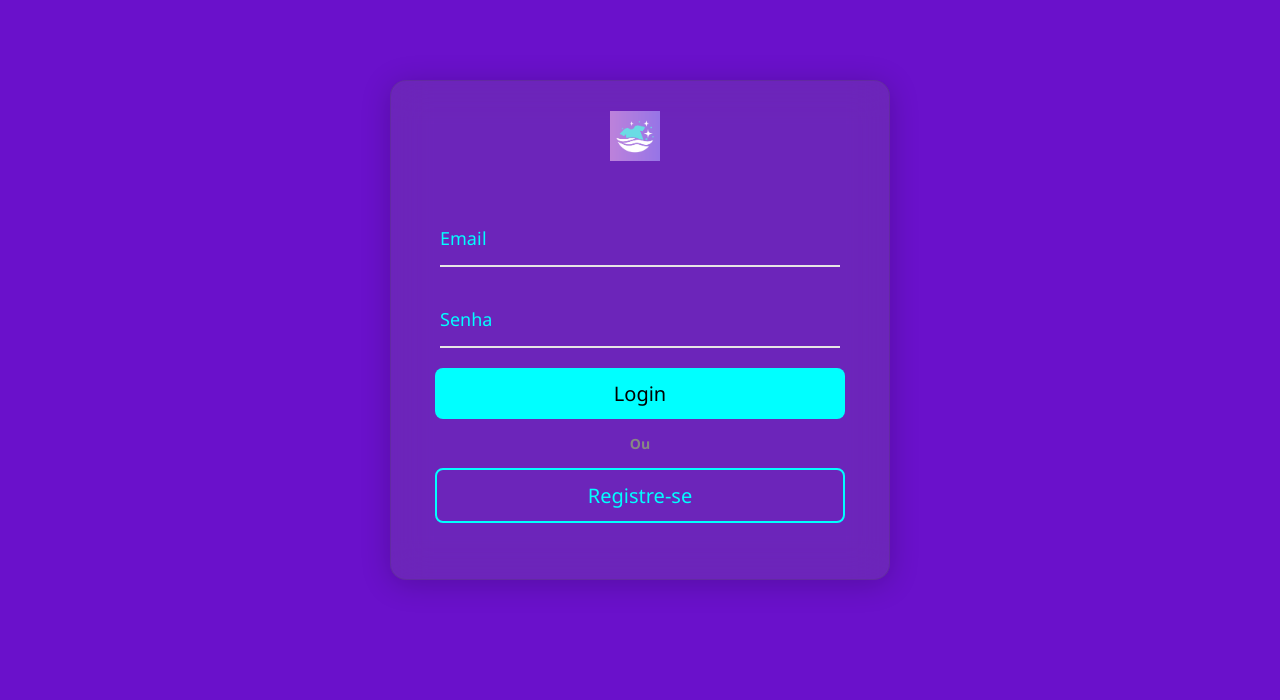
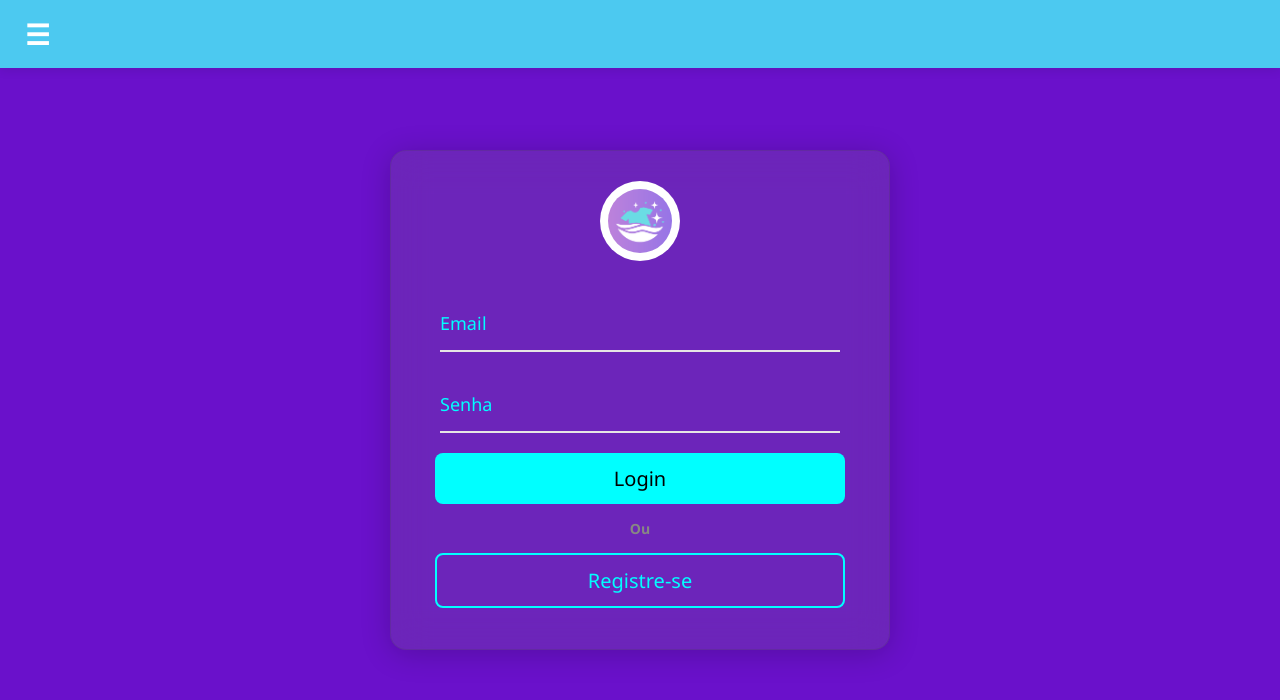
Before and after one commit to josecjunior7/washing-project, a React (Create React App) app in the folder frontend/: page / in a window 1280 px wide. Shown: the top 700 px of the page. Built offline with nearby package versions, Linux system fonts and the light colour scheme.

Commit message:
mudança da pagina
Co-Authored-By: José C. Júnior <203379644+josecjunior7@users.noreply.github.com>

```diff
--- a/frontend/src/pages/Login/Login.css
+++ b/frontend/src/pages/Login/Login.css
@@ -7,42 +7,124 @@
   font-family: "Segoe UI", Arial, sans-serif;
 }
 
+/* MAIN COM FUNDO ROXO */
 main {
   margin: 0;
   background: #6a11cb;
   min-height: 100vh;
+  padding-top: 70px;
   overflow: hidden;
 }
 
+/* ========== FAIXA AZUL NO TOPO ========== */
+.top-bar {
+  background: #4cc9f0;
+  padding: 15px 25px;
+  display: flex;
+  align-items: center;
+  position: fixed;
+  top: 0;
+  left: 0;
+  right: 0;
+  z-index: 100;
+  box-shadow: 0 2px 10px rgba(0, 0, 0, 0.1);
+}
+
+.menu-icon {
+  font-size: 28px;
+  cursor: pointer;
+  color: white;
+  font-weight: bold;
+  transition: 0.2s;
+}
+
+.menu-icon:hover {
+  opacity: 0.8;
+  transform: scale(1.05);
+}
+
+/* ========== MENU LATERAL ========== */
+.menu-lateral {
+  position: fixed;
+  top: 70px;
+  left: 20px;
+  background: white;
+  border-radius: 12px;
+  box-shadow: 0 5px 20px rgba(0, 0, 0, 0.2);
+  z-index: 1000;
+  min-width: 200px;
+  overflow: hidden;
+  animation: slideDown 0.2s ease;
+}
+
+@keyframes slideDown {
+  from {
+    opacity: 0;
+    transform: translateY(-10px);
+  }
+  to {
+    opacity: 1;
+    transform: translateY(0);
+  }
+}
+
+.menu-item {
+  padding: 12px 20px;
+  font-size: 16px;
+  color: #333;
+  cursor: pointer;
+  transition: 0.2s;
+  border-bottom: 1px solid #eee;
+}
+
+.menu-item:last-child {
+  border-bottom: none;
+}
+
+.menu-item:hover {
+  background: #f0f0f0;
+  color: #4cc9f0;
+}
+
+/* ========== PAINEL DE LOGIN ========== */
 .painel-login {
   margin: auto;
   margin-top: 80px;
   width: 70%;
   max-width: 500px;
   height: 500px;
-    border-radius: 1rem; /*rounded-2xl*/
-    background: #77777733; /*leve transparência*/
+  border-radius: 1rem;
+  background: #77777733;
   border: 1px solid #43434333;
-    backdrop-filter: blur(18px); /*efeito de vidro*/
-    -webkit-backdrop-filter: blur(12px); /*compatibilidade Safari*/
+  backdrop-filter: blur(18px);
+  -webkit-backdrop-filter: blur(12px);
   box-shadow: 0 4px 30px #00000033;
-
   display: flex;
   flex-flow: column nowrap;
   justify-content: start;
   align-items: center;
+  position: relative;
+  z-index: 1;
 }
 
+/* ========== LOGO ========== */
 .logo {
-  width: 60px;
-  margin: 25px;
+  width: 80px;
+  margin: 20px;
   margin-top: 30px;
-  margin-bottom: 30px;
-
+  margin-bottom: 20px;
+  display: flex;
+  justify-content: center;
+  align-items: center;
 }
 
-img {
-    width: 50px;
+.logo img {
+  width: 100%;
+  max-width: 80px;
+  height: auto;
+  border-radius: 50%;
+  background: white;
+  padding: 8px;
 }
 
 .descricao {
@@ -54,7 +136,6 @@ img {
 }
 
 /* ------------------------INPUT EMAIL----------------------------*/
-
 .i-email {
   position: relative;
   margin: 15px 0 10px;
@@ -70,7 +151,7 @@ img {
   width: 100%;
   padding: 15px 0;
   font-size: 18px;
-  color:  #00FFFF;
+  color: #00FFFF;
 }
 
 .i-email input:focus,
@@ -101,7 +182,6 @@ img {
 }
 
 /* ------------------------INPUT SENHA----------------------------*/
-
 .i-senha {
   position: relative;
   margin: 15px 0 10px;
@@ -117,7 +197,7 @@ img {
   width: 100%;
   padding: 15px 0;
   font-size: 18px;
-  color: #00FFFF;/*deixar ciano*/
+  color: #00FFFF;
 }
 
 .i-senha input:focus,
@@ -147,8 +227,7 @@ img {
   transform: translateY(-30px);
 }
 
-/*------------------------BOTÃO---------------------------------*/
-
+/*------------------------BOTÃO LOGIN---------------------------------*/
 .btn-login {
   padding-top: 10px;
   display: flex;
@@ -164,7 +243,6 @@ img {
   width: 85%;
   max-width: 410px;
   color: #000000;
-  border: none;
   padding: 12px 20px;
   border-radius: 8px;
   cursor: pointer;
@@ -172,12 +250,11 @@ img {
 }
 
 .btn-primary:hover {
-  background: #00CCCC;;
+  background: #00CCCC;
   transform: translateY(-2px);
 }
 
-/*-----------------------REGISTRO---------------------------*/
-
+/*-----------------------BOTÃO REGISTRO---------------------------*/
 .btn-registro {
   display: flex;
   flex-direction: column;
@@ -187,7 +264,6 @@ img {
 
 .btn-secundary {
   background: transparent;
-  border: var(--border-default);
   font-size: 20px;
   width: 85%;
   max-width: 410px;
--- a/frontend/src/pages/Login/index.jsx
+++ b/frontend/src/pages/Login/index.jsx
@@ -6,14 +6,12 @@ import "./Login.css";
 
 const Login = () => {
   const navigate = useNavigate();
-
-  // 1. Criar estados para armazenar o que o usuário digita
+  const [menuAberto, setMenuAberto] = useState(false);
   const [email, setEmail] = useState("");
   const [senha, setSenha] = useState("");
 
-  // 2. Função de Login dentro do componente
   const handleLogin = async (e) => {
-    e.preventDefault(); // Impede a página de recarregar
+    e.preventDefault();
     try {
       const response = await axios.post('http://localhost:8080/api/login', {
         email: email,
@@ -29,15 +27,45 @@ const Login = () => {
     }
   };
 
+  const toggleMenu = () => {
+    setMenuAberto(!menuAberto);
+  };
+
   return (
     <main>
+      {/* FAIXA AZUL NO TOPO */}
+      <div className="top-bar">
+        <div className="menu-icon" onClick={toggleMenu}>
+          ☰
+        </div>
+      </div>
+
+      {/* MENU QUE ABRE AO CLICAR */}
+      {menuAberto && (
+        <div className="menu-lateral">
+          <div className="menu-item" onClick={() => navigate('/perfil')}>
+            👤 Meu Perfil
+          </div>
+          <div className="menu-item" onClick={() => navigate('/configuracoes')}>
+            ⚙️ Configurações
+          </div>
+          <div className="menu-item" onClick={() => navigate('/ajuda')}>
+            ❓ Ajuda
+          </div>
+          <div className="menu-item" onClick={() => navigate('/')}>
+            🚪 Sair
+          </div>
+        </div>
+      )}
+
+      {/* FORMULÁRIO DE LOGIN */}
       <section className="painel-login">
-        <section className="logo">
+        <div className="logo">
           <img src={logo} alt="Logo" />
-        </section>
+        </div>
 
         {/* Input Email */}
-        <section className="i-email">
+        <div className="i-email">
           <input
             type="text"
             required
@@ -51,10 +79,10 @@ const Login = () => {
             <span style={{ transitionDelay: '150ms' }}>i</span>
             <span style={{ transitionDelay: '200ms' }}>l</span>
           </label>
-        </section>
+        </div>
 
         {/* Input Senha */}
-        <section className="i-senha">
+        <div className="i-senha">
           <input
             type="password"
             required
@@ -68,21 +96,21 @@ const Login = () => {
             <span style={{ transitionDelay: '150ms' }}>h</span>
             <span style={{ transitionDelay: '200ms' }}>a</span>
           </label>
-        </section>
+        </div>
 
-        <section className="btn-login">
+        <div className="btn-login">
           <button className="btn-primary" onClick={handleLogin}>
             Login
           </button>
-        </section>
+        </div>
 
-        <section>
+        <div>
           <h2 className="descricao">Ou</h2>
-        </section>
+        </div>
 
-        <section className="btn-registro">
+        <div className="btn-registro">
           <button className="btn-secundary">Registre-se</button>
-        </section>
+        </div>
       </section>
     </main>
   );
```
Lines whose indentation alone changed are shown as unchanged.
